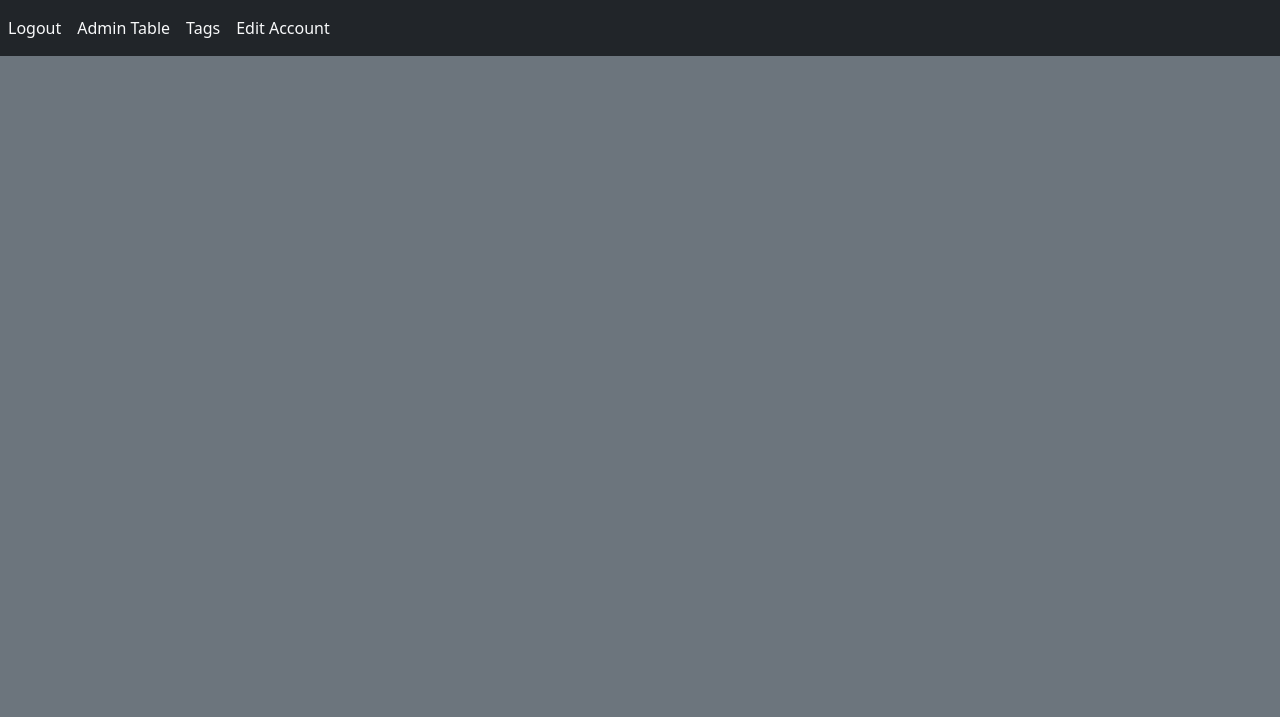
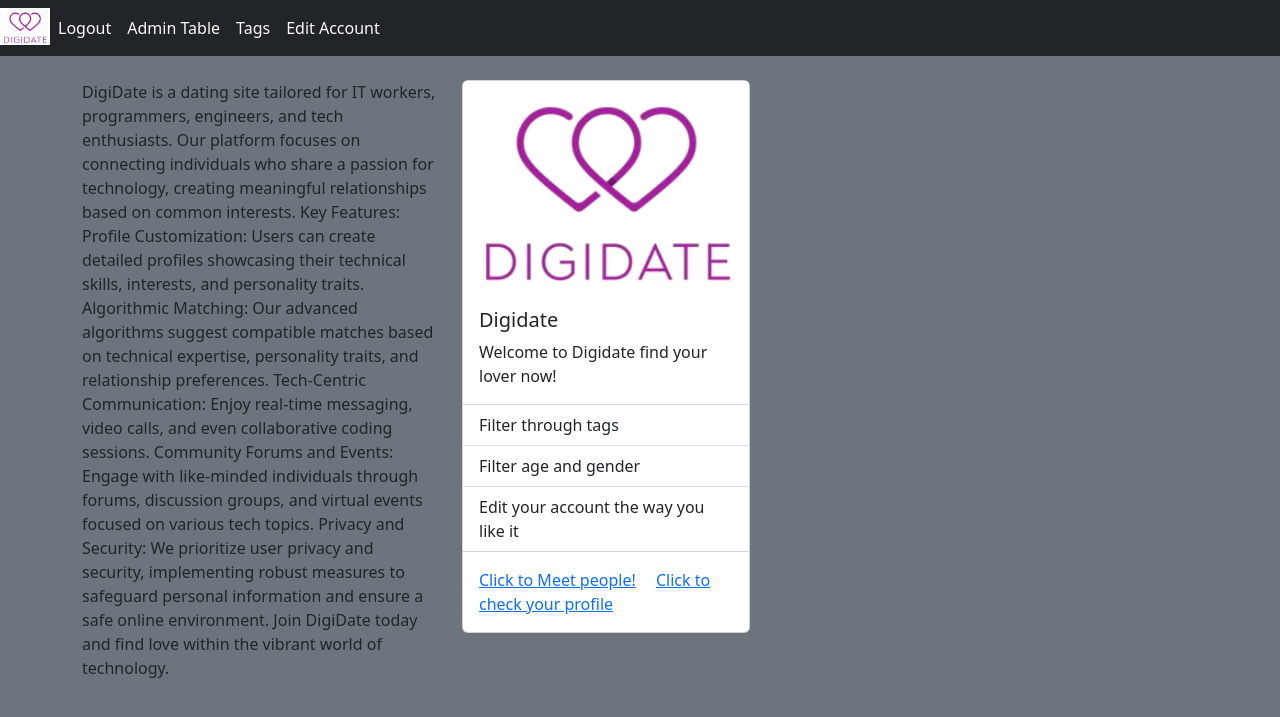
Before and after one commit to NotExenis/Digidate-2024, a PHP site: page /digidate/index.php?page=landing_page in a window 1280 px wide. Shown: the top 717 px of the page. Run offline with PHP 8.4, Linux system fonts and the light colour scheme; the visitor is signed in with stand-in values (Sample User, id 1); some libraries are stand-ins or nearby versions.

Commit message:
Fixing for presentation

```diff
--- a/includes/2fa_confirm.inc.php
+++ b/includes/2fa_confirm.inc.php
@@ -19,7 +19,8 @@ if(isset($_POST['2fa_token'])) {
         $stmt2->execute(array(
             ':user_id' => $_SESSION['users_id'],
         ));
-        header('Location:../index.php?page=landing_page');
+        $_SESSION['success'] = 'You have succesfully activated your account!';
+        header('Location:index.php?page=landing_page');
     } else {
         echo "Token is invalid!";
         $_SESSION['notification'] = 'Two-Factor Authentication error. Please try again.';
--- a/includes/landing_page.inc.php
+++ b/includes/landing_page.inc.php
@@ -0,0 +1,55 @@
+<?php
+
+require 'functions/succesmessage.php';
+
+if(isset($_SESSION['success'])) {
+    $error = $_SESSION['success'];
+    succesmessage($error);
+    unset($_SESSION['success']);
+}
+
+?>
+
+<div class="container">
+    <div class="row">
+        <div class="col-sm">
+            <br>
+            <p>DigiDate is a dating site tailored for IT workers, programmers, engineers, and tech enthusiasts. Our platform focuses on connecting individuals who share a passion for technology, creating meaningful relationships based on common interests.
+
+                Key Features:
+
+                Profile Customization: Users can create detailed profiles showcasing their technical skills, interests, and personality traits.
+
+                Algorithmic Matching: Our advanced algorithms suggest compatible matches based on technical expertise, personality traits, and relationship preferences.
+
+                Tech-Centric Communication: Enjoy real-time messaging, video calls, and even collaborative coding sessions.
+
+                Community Forums and Events: Engage with like-minded individuals through forums, discussion groups, and virtual events focused on various tech topics.
+
+                Privacy and Security: We prioritize user privacy and security, implementing robust measures to safeguard personal information and ensure a safe online environment.
+
+                Join DigiDate today and find love within the vibrant world of technology.</p>
+        </div>
+        <div class="col-sm">
+            <br>
+            <div class="card" style="width: 18rem;">
+                <img class="card-img-top" src="./photos/image.png" alt="edate">
+                <div class="card-body">
+                    <h5 class="card-title">Digidate</h5>
+                    <p class="card-text">Welcome to Digidate find your lover now!</p>
+                </div>
+                <ul class="list-group list-group-flush">
+                    <li class="list-group-item">Filter through tags</li>
+                    <li class="list-group-item">Filter age and gender</li>
+                    <li class="list-group-item">Edit your account the way you like it</li>
+                </ul>
+                <div class="card-body">
+                    <a href="index.php?page=profile_users" class="card-link">Click to Meet people!</a>
+                    <a href="index.php?page=open_user&user_id=<?= $_SESSION['users_id']?>" class="card-link">Click to check your profile</a>
+                </div>
+            </div>
+        </div>
+        <div class="col-sm">
+        </div>
+    </div>
+</div>
--- a/includes/navbar.inc.php
+++ b/includes/navbar.inc.php
@@ -29,6 +29,9 @@ if(isset($_SESSION['users_role'])){
 
 <nav class="navbar navbar-expand-sm navbar-dark bg-dark">
     <ul class="navbar-nav">
+        <li class="nav-item">
+            <a href="index.php?page=landing_page"><img src="photos/image.png" style="max-width: 50px"> </a>
+        </li>
         <?php foreach ((array)$navitems as $navitem) { ?>
             <li class="nav-item">
                 <a class="font-weight-bold nav-link text-light" href="index.php?page=<?= $navitem[0] ?>"><?= $navitem[1] ?></a>
--- a/includes/profile_users_edit.inc.php
+++ b/includes/profile_users_edit.inc.php
@@ -32,7 +32,7 @@ $stmt_currenteducation->execute();
 if ($row1 = $stmt_currenteducation->fetch(PDO::FETCH_ASSOC)) {
     $currenteducation = $row1['education_name'];
 }
-var_dump($currenteducation_id);
+//var_dump($currenteducation_id);
 
 $sql_education = "SELECT education_name, education_id
                     FROM tbl_education";
--- a/includes/user_edit.inc.php
+++ b/includes/user_edit.inc.php
@@ -218,7 +218,7 @@ $result = $stmt_currentlanguages->fetchAll(PDO::FETCH_ASSOC);
                         Edit Languages
                     </button>
                     <br>
-                    <button type="submit" class="btn btn-primary" id="edit">Edit</button>
+                    <button type="submit" class="btn btn-primary" name="EditUser" id="edit">Edit</button>
                 </form>
                 <form action="php/mailer.php" method="post">
                     <?php if(isset($_POST['change_password'])) {
--- a/php/user_edit.php
+++ b/php/user_edit.php
@@ -12,7 +12,6 @@ if(isset($_SESSION['notification'])) {
 
 $userID = $_SESSION['users_id'];
 if(isset($_POST['EditUser'])){
-
     $username = $_POST['username'];
     $firstname = $_POST['firstname'];
     $preposition = $_POST['preposition'];
```
Also changed, not shown: includes/matches_table.inc.php (+2 -7 lines), includes/open_user.inc.php (+10 -4 lines), php/CRUD/user_crud.php (+6 -8 lines), php/register.php (+9 -3 lines).
